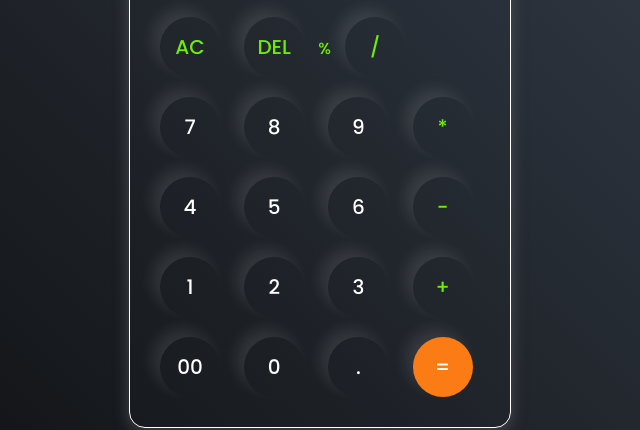
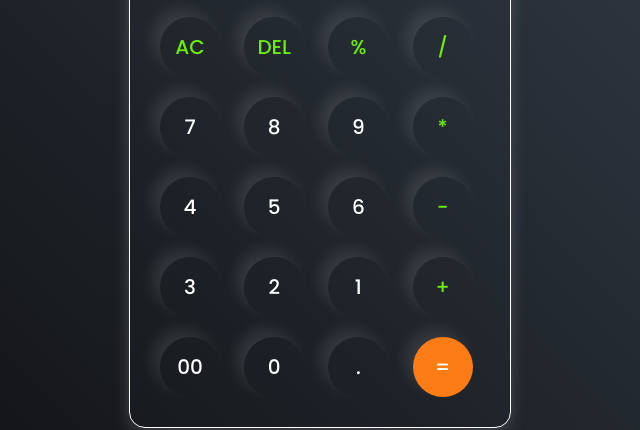
Before and after one commit to manish785/Calculator, a plain HTML site: page index.html in a window 1280 px wide. Both pictures are taken after a click on the button "AC". Shown: the part 257-687 px from the top of the page, 320-960 px from the left. Drawn offline with Linux system fonts and the light colour scheme.

Commit message:
refactored the code

```diff
--- a/index.html
+++ b/index.html
@@ -1,17 +1,16 @@
 <!DOCTYPE html>
-
-<htm>
+<html>
     <head>
         <link rel="stylesheet" href="style.css">
-       <title>Calculator</title>
+        <title>Calculator</title>
     </head>
     <body>
-         <div class="calculator">
+        <div class="calculator">
             <input type="text" placeholder="0" id="inputBox">
             <div>
                 <button class="operator">AC</button>
                 <button class="operator">DEL</button>
-                <buttonc class="operator">%</button>
+                <button class="operator">%</button>
                 <button class="operator">/</button>
             </div>
             <div>
@@ -27,9 +26,9 @@
                 <button class="operator">-</button>
             </div>
             <div>
+                <button>3</button>
+                <button>2</button>
                 <button>1</button>
-                <button>2</button>
-                <button>3</button>
                 <button class="operator">+</button>
             </div>
             <div>
@@ -38,8 +37,8 @@
                 <button>.</button>
                 <button class="equalBtn">=</button>
             </div>
-         </div>
+        </div>
 
-         <script src="script.js"></script>
+        <script src="script.js"></script>
     </body>
-</htm>
+</html>
--- a/script.js
+++ b/script.js
@@ -2,20 +2,20 @@ let input = document.getElementById('inputBox');
 let buttons = document.querySelectorAll('button');
 
 
-let string = '';
+let string = "";
 let arr = Array.from(buttons);
 
-arr.forEach(button => {
-    button.addEventListener('click', (e) => {
-        if(e.target.innerHTML == '='){
+arr.forEach((button)=>{
+    button.addEventListener('click', (e)=>{
+        if(e.target.innerHTML === '='){
             string = eval(string);
             input.value = string;
         }
-        else if (e.target.innerHTML == 'AC'){
-            string = '';
+        else if (e.target.innerHTML === 'AC'){
+            string = "";
             input.value = string;
         }
-        else if (e.target.innerHTML == 'DEL'){
+        else if (e.target.innerHTML === 'DEL'){
             string = string.substring(0, string.length-1);
             input.value = string;
         }
@@ -24,4 +24,4 @@ arr.forEach(button => {
             input.value = string;
         }
     })
-})
+});
```
